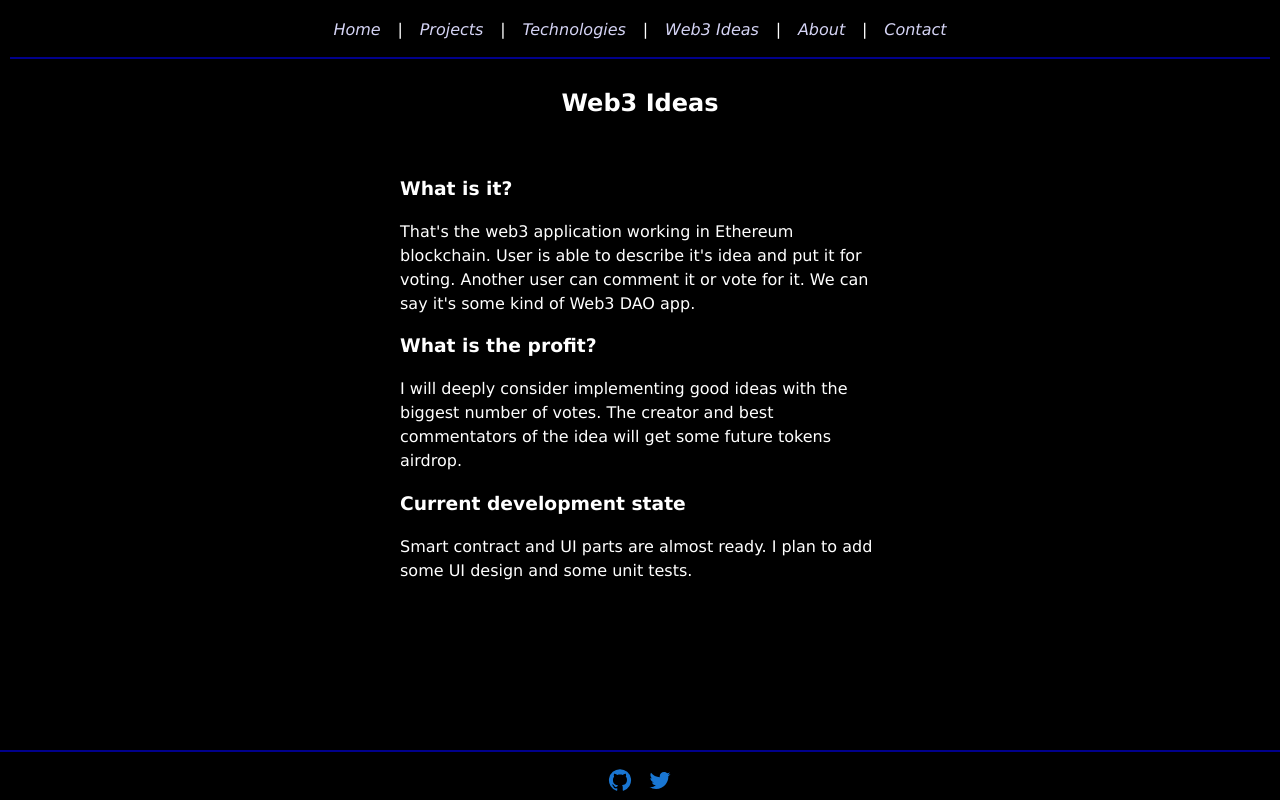
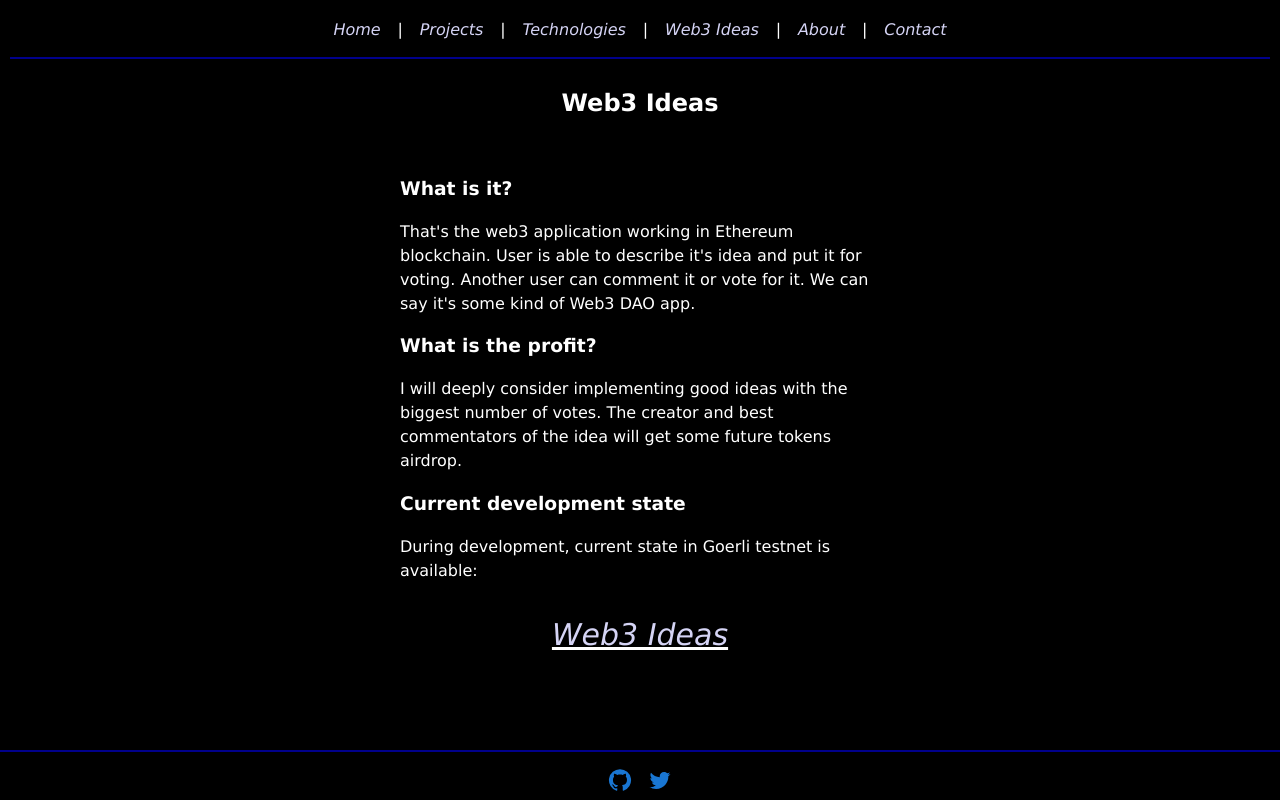
Before and after one commit to ZerCreation/zc-web, a React (Create React App) app: page /ideas in a window 1280 px wide. Built offline with nearby package versions, Linux system fonts and the light colour scheme.

Commit message:
Web3 Ideas testnet link

```diff
--- a/src/components/Ideas.tsx
+++ b/src/components/Ideas.tsx
@@ -15,7 +15,10 @@ export default function Ideas() {
         </div>
         <h3>Current development state</h3>
         <div>
-          Smart contract and UI parts are almost ready. I plan to add some UI design and some unit tests.
+          During development, current state in Goerli testnet is available:<br/>
+          <div style={{fontSize: 30, textAlign: 'center', marginTop: 40, textDecoration: 'underline'}}>
+            <a href='https://web3ideas.z16.web.core.windows.net/'>Web3 Ideas</a>
+          </div>
         </div>
       </div>
     </>
--- a/src/components/Technologies.tsx
+++ b/src/components/Technologies.tsx
@@ -12,13 +12,13 @@ export default function Technologies() {
         <h3>Current development scope</h3>
         <ul style={ listStyle }>
           <li>Solidity + EVM</li>
-          <li>ReactJS</li>
+          <li>ReactJS + TypeScript</li>
           <li>Rust</li>
         </ul>
         <h3>Strong background technologies</h3>
         <ul style={ listStyle }>
           <li>.NET Core/Framework C# ASP.NET Web API, WPF, WCF, WF</li>
-          <li>Angular, TypeScript</li>
+          <li>Angular + TypeScript</li>
           <li>MS SQL Server, MongoDB, MySQL, SQLite</li>
           <li>MS Azure</li>
           <li>TeamCity, Jenkins</li>
```
